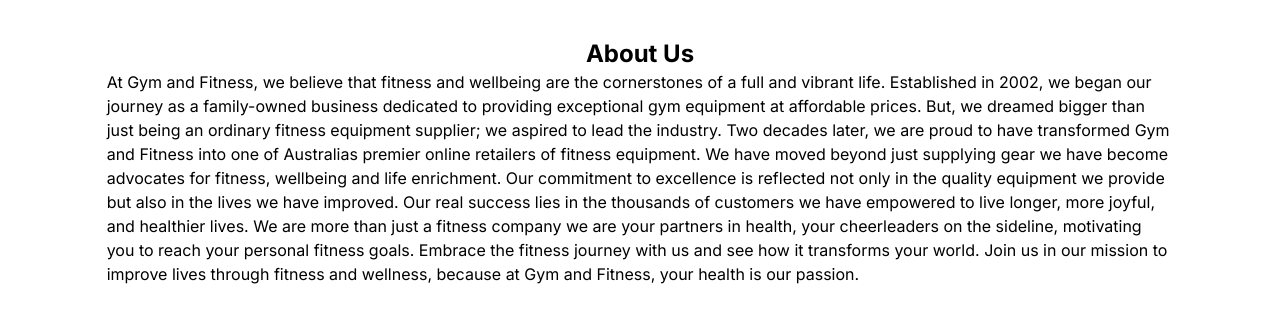
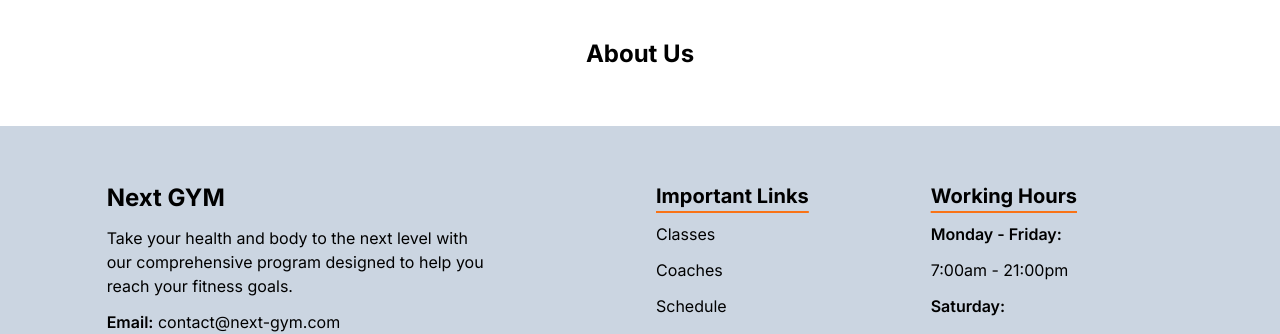
Before and after one commit to shepon-biswas/next-gym, a Next.js app: page /about in a window 1280 px wide. Shown: the part 346-680 px from the top of the page. Built offline with nearby package versions, Linux system fonts and the light colour scheme.

Commit message:
Fix error on about us page

```diff
--- a/src/app/about/page.js
+++ b/src/app/about/page.js
@@ -10,27 +10,6 @@
       <div className="w-10/12 mx-auto my-14 ">
         <div>
           <h2 className="text-2xl font-bold text-center">About Us</h2>
-          <p>
-            At Gym and Fitness, we believe that fitness and wellbeing are the
-            cornerstones of a full and vibrant life. Established in 2002, we
-            began our journey as a family-owned business dedicated to providing
-            exceptional gym equipment at affordable prices. But, we dreamed
-            bigger than just being an ordinary fitness equipment supplier; we
-            aspired to lead the industry. Two decades later, we are proud to
-            have transformed Gym and Fitness into one of Australias premier
-            online retailers of fitness equipment. We have moved beyond just
-            supplying gear we have become advocates for fitness, wellbeing and
-            life enrichment. Our commitment to excellence is reflected not only
-            in the quality equipment we provide but also in the lives we have
-            improved. Our real success lies in the thousands of customers we have
-            empowered to live longer, more joyful, and healthier lives. We are
-            more than just a fitness company we are your partners in health,
-            your cheerleaders on the sideline, motivating you to reach your
-            personal fitness goals. Embrace the fitness journey with us and see
-            how it transforms your world. Join us in our mission to improve
-            lives through fitness and wellness, because at Gym and Fitness, your
-            health is our passion.
-          </p>
         </div>
       </div>
     </>
```
